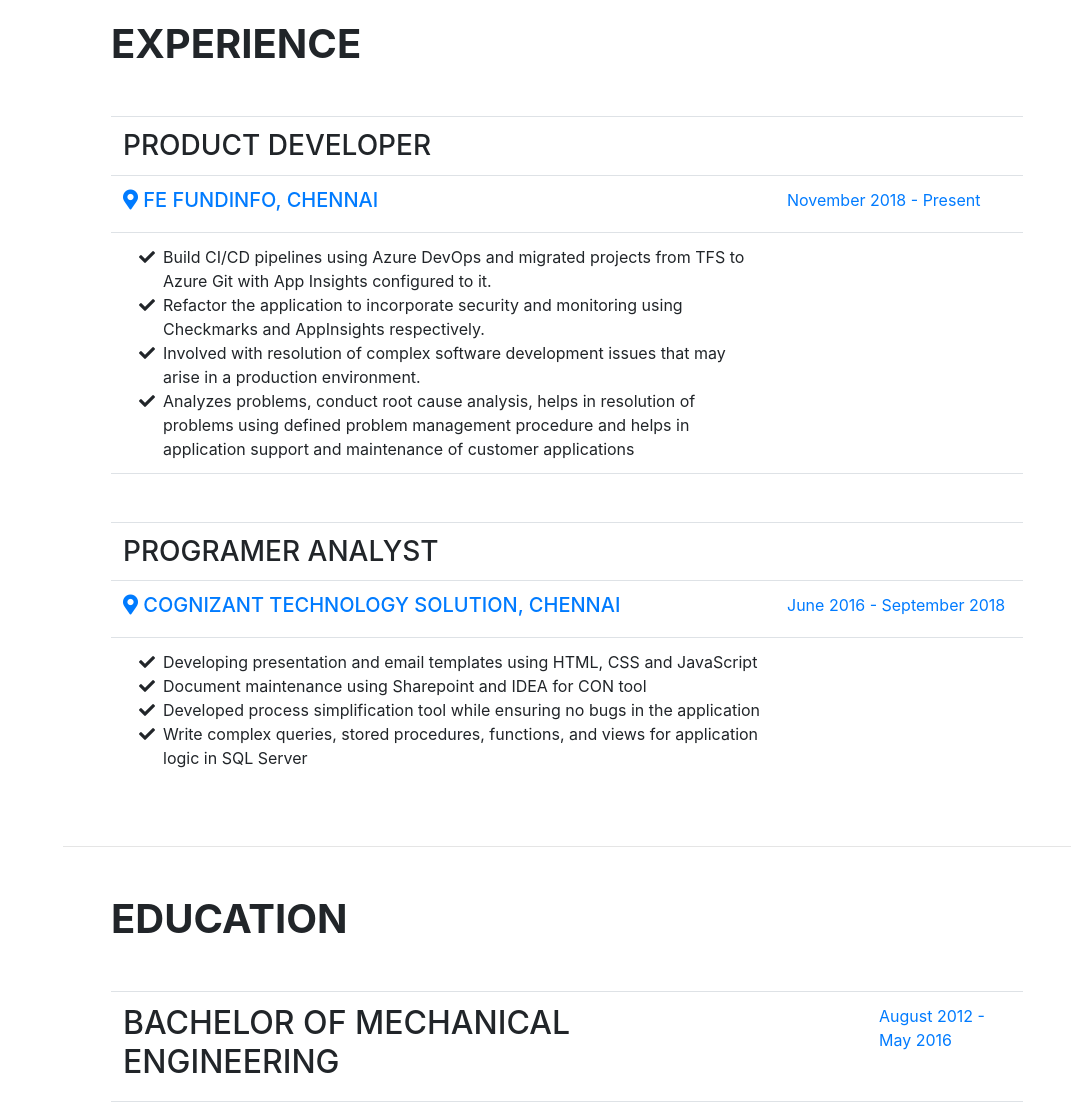
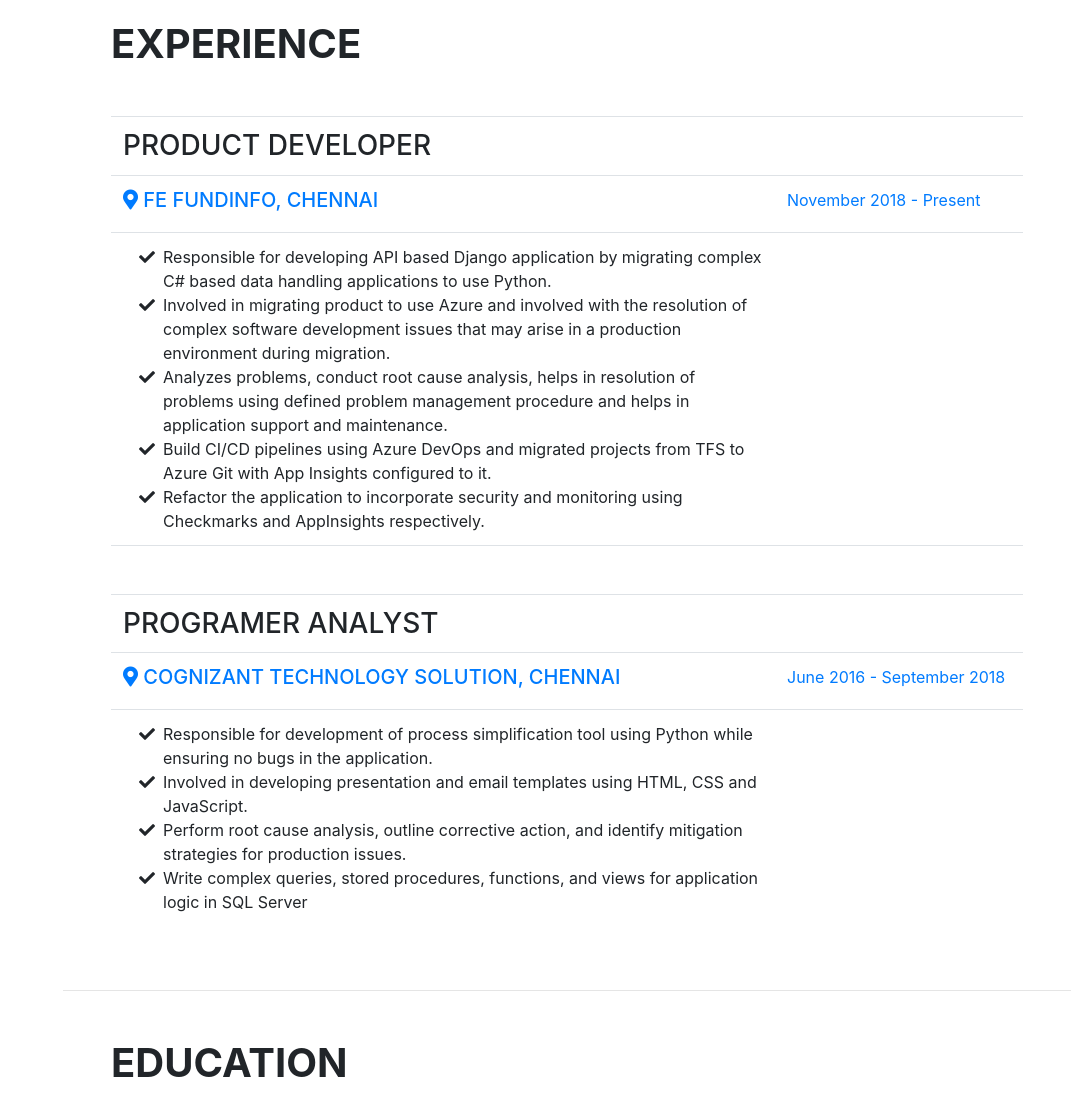
Before and after one commit to vikashvishnu1508/vikash-portfolio, a Django app: page / in a window 1280 px wide. Shown: the part 829-1944 px from the top of the page, without its empty margins (209-1280 px from the left). Run offline with Django 3.2, Linux system fonts and the light colour scheme; some libraries are stand-ins or nearby versions; some web fonts are replaced.

Commit message:
experieince finetune

```diff
--- a/vikash/templates/home.html
+++ b/vikash/templates/home.html
@@ -166,19 +166,23 @@
                 <ul class="fa-ul mb-0">
                   <li>
                     <i class="fa-li fa fa-check"></i>
+                    Responsible for developing API based Django application by migrating complex C# based data handling applications to use Python.
+                  </li>
+                  <li>
+                    <i class="fa-li fa fa-check"></i>
+                    Involved in migrating product to use Azure and involved with the resolution of complex software development issues that may arise in a production environment during migration.
+                  </li>
+                  <li>
+                    <i class="fa-li fa fa-check"></i>
+                    Analyzes problems, conduct root cause analysis, helps in resolution of problems using defined problem management procedure and helps in application support and maintenance.
+                  </li>
+                  <li>
+                    <i class="fa-li fa fa-check"></i>
                     Build CI/CD pipelines using Azure DevOps and migrated projects from TFS to Azure Git with App Insights configured to it.
                   </li>
                   <li>
                     <i class="fa-li fa fa-check"></i>
                     Refactor the application to incorporate security and monitoring using Checkmarks and AppInsights respectively.
-                  </li>
-                  <li>
-                    <i class="fa-li fa fa-check"></i>
-                    Involved with resolution of complex software development issues that may arise in a production environment.
-                  </li>
-                  <li>
-                    <i class="fa-li fa fa-check"></i>
-                    Analyzes problems, conduct root cause analysis, helps in resolution of problems using defined problem management procedure and helps in application support and maintenance of customer applications
                   </li>
                 </ul>
               </td>
@@ -202,15 +206,15 @@
                 <ul class="fa-ul mb-0">
                   <li>
                     <i class="fa-li fa fa-check"></i>
-                    Developing presentation and email templates using HTML, CSS and JavaScript
+                    Responsible for development of process simplification tool using Python while ensuring no bugs in the application.
                   </li>
                   <li>
                     <i class="fa-li fa fa-check"></i>
-                    Document maintenance using Sharepoint and IDEA for CON tool
+                    Involved in developing presentation and email templates using HTML, CSS and JavaScript.
                   </li>
                   <li>
                     <i class="fa-li fa fa-check"></i>
-                    Developed process simplification tool while ensuring no bugs in the application
+                    Perform root cause analysis, outline corrective action, and identify mitigation strategies for production issues.
                   </li>
                   <li>
                     <i class="fa-li fa fa-check"></i>
@@ -343,7 +347,7 @@
             <td><div class="subheading mb-3">Databases</div></td>
           </tr>
           <tr>
-            <td>Azure Development, Azure DevOps, Azure Git<br><br><br></td>
+            <td>Azure DevOps, Azure Cloud Services<br><br><br></td>
             <td>&emsp;&emsp;&emsp;&emsp;</td>
             <td>&emsp;&emsp;&emsp;&emsp;</td>
             <td>&emsp;&emsp;&emsp;&emsp;</td>
```
